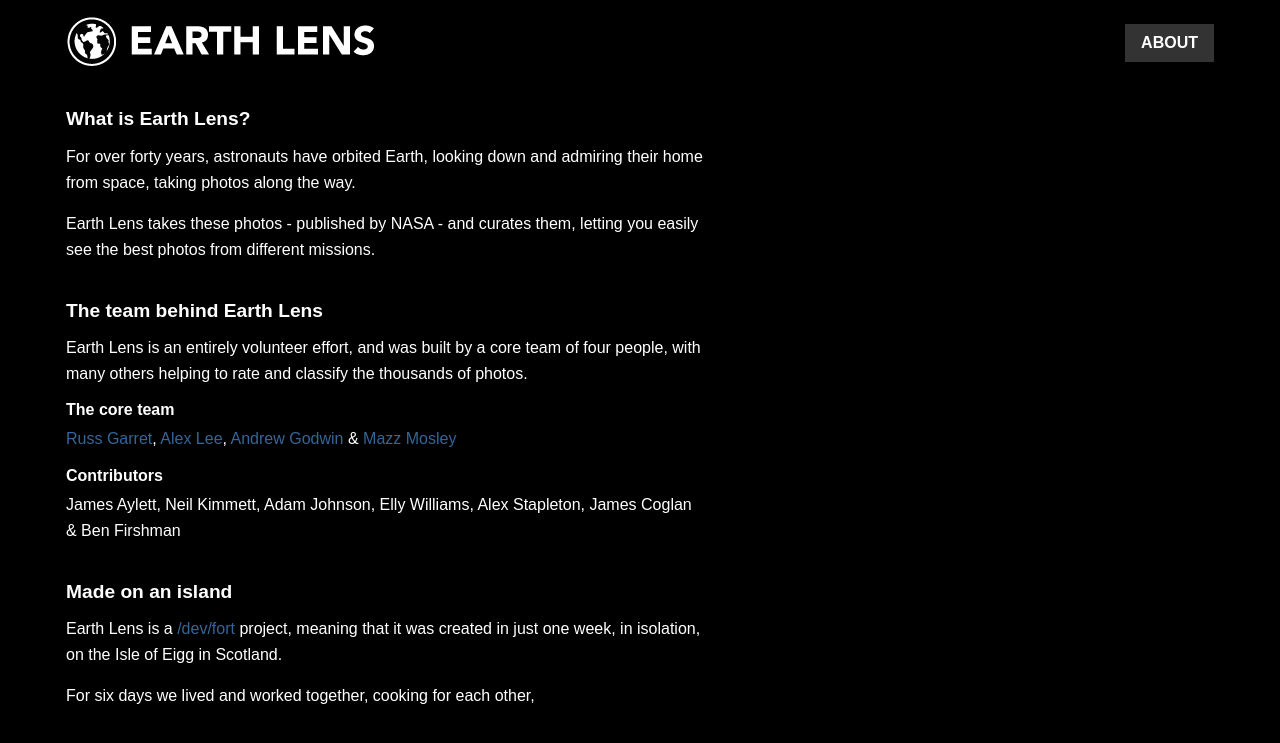
After one commit to Spacelog/earthlens, a Django app: page /about/ in a window 1280 px wide. The commit adds this page. Shown: the top 743 px of the page. Run offline with Django 3.2, Linux system fonts and the light colour scheme; some libraries are stand-ins or nearby versions.

Commit message:
About page, incomplete

```diff
--- a/earthlens/urls.py
+++ b/earthlens/urls.py
@@ -5,6 +5,7 @@ from django.conf.urls.static import static
 from django.contrib.auth.decorators import login_required
 from django.contrib.auth.views import login, logout
 from django.contrib import admin
+from django.views.generic import TemplateView
 from core.views import IndexView, ImageView, RateView, MissionView, TagView, TaggerView, LeaderboardView, MissionTimelineView, UserAwesomeView
 
 admin.autodiscover()
@@ -22,6 +23,7 @@ urlpatterns = patterns('',
     url(r'^tagger/$', login_required(TaggerView.as_view()), name='tagger'),
     url(r'^login/$', login, name='login'),
     url(r'^logout/$', logout, {"next_page": "/" }, name='logout'),
+    url(r'^about/$', TemplateView.as_view(template_name="about.html"), name='about'),
 
     url(r'^admin/', include(admin.site.urls)),
 ) + \
--- a/static/css/base.css
+++ b/static/css/base.css
@@ -130,23 +130,23 @@ ol li {
     z-index: 2;
 }
 
-.about {
-    position: absolute;
-    top: 0;
-    left: 0;
-    width: 100%;
-    background-image: url(../images/about_bg.png);
-    background-color: rgba(0, 0, 0, 0.8);
-    background-repeat: no-repeat;
-    background-position: -30px -50px;
-    z-index: 4;
-    display: none;
+.about p {
+    margin: 0.5em 0 1em 0;
+    line-height: 1.6em;
+    max-width: 40em;
 }
-    .about p {
-        text-align: center;
-        margin: 1em 2em;
-        line-height: 1.6em;
-    }
+.about h2 {
+    font-size: 120%;
+    margin: 2em 0 0.8em 0;
+    font-weight: bold;
+}
+.about h3 {
+    margin: 0.6em 0 0.3em 0;
+    font-weight: bold;
+}
+.about p a {
+    color: #369;
+}
 
 .row {
     overflow: hidden;
--- /dev/null
+++ b/templates/about.html
@@ -0,0 +1,41 @@
+{% extends "base.html" %}
+
+{% block body_class %}about{% endblock %}
+
+{% block content %}
+    <h2>What is Earth Lens?</h2>
+    <p>
+        For over forty years, astronauts have orbited Earth, looking down
+        and admiring their home from space, taking photos along the way.
+    </p>
+    <p>
+        Earth Lens takes these photos - published by NASA - and curates
+        them, letting you easily see the best photos from different missions.
+    </p>
+
+    <h2>The team behind Earth Lens</h2>
+    <p>
+        Earth Lens is an entirely volunteer effort, and was built by a
+        core team of four people, with many others helping to rate and
+        classify the thousands of photos.
+    </p>
+    <h3>The core team</h3>
+    <p>
+        <a href="#">Russ Garret</a>, <a href="#">Alex Lee</a>, <a href="#">Andrew Godwin</a> &amp; <a href="#">Mazz Mosley</a>
+    </p>
+    <h3>Contributors</h3>
+    <p>
+        James Aylett, Neil Kimmett, Adam Johnson, Elly Williams, Alex Stapleton, James Coglan &amp; Ben Firshman
+    </p>
+
+    <h2>Made on an island</h2>
+    <p>
+        Earth Lens is a <a href="http://www.devfort.com">/dev/fort</a> project,
+        meaning that it was created in just one week, in isolation, on the Isle
+        of Eigg in Scotland.
+    </p>
+    <p>
+        For six days we lived and worked together, cooking for each other,
+    </p>
+
+{% endblock %}
--- a/templates/base.html
+++ b/templates/base.html
@@ -8,11 +8,6 @@
         <link rel="stylesheet" href="/static/css/base.css" type="text/css" media="screen" />
         <script src="/static/js/jquery-1.9.1.min.js" type="text/javascript"></script>
         <script type="text/javascript" src="https://platform.twitter.com/widgets.js"></script>
-        <script>
-            $(function () {
-                $(".about-link").click(function () { $(".about").slideToggle(); });
-            })
-        </script>
         {% block extra_head %}{% endblock %}
 </head>
 <body class="{% block body_class %}{% endblock %}">
@@ -24,10 +19,6 @@
     </div>
 
     <div class="content">
-        <div class="about">
-            <p>Space. The Final Frontier. These are the images of the voyages of the people of the countries of the world.</p>
-            <p>Of course, something more funny, informative or just plain boring will go here in the live version, but for now I'm going to make this super awesome long fake section of text that for some reason you're still reading! Stop it!</p>
-        </div>
         {% block content %}
         {% endblock %}
     </div>
```
